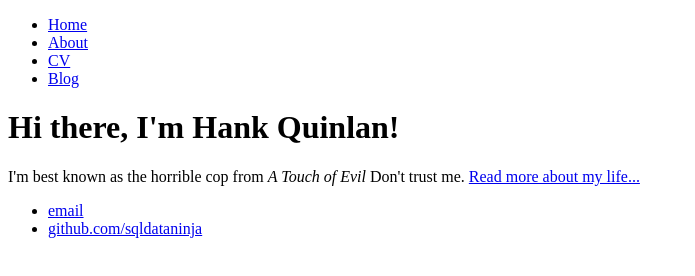
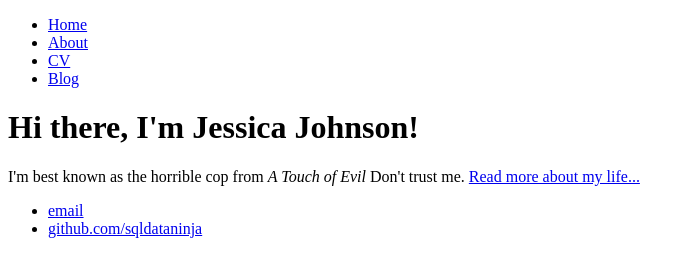
Before and after one commit to sqldataninja-gh-pages/old-portfolio, a plain HTML site: page index.html in a window 1280 px wide. Shown: the whole page, without its empty margins (0-695 px from the left). Drawn offline with Linux system fonts and the light colour scheme.

Commit message:
Index change

```diff
--- a/index.html
+++ b/index.html
@@ -14,7 +14,7 @@
 		</nav>
 		<div class="container">
     		<div class="blurb">
-        		<h1>Hi there, I'm Hank Quinlan!</h1>
+        		<h1>Hi there, I'm Jessica Johnson!</h1>
 				<p>I'm best known as the horrible cop from <em>A Touch of Evil</em> Don't trust me. <a href="/about">Read more about my life...</a></p>
     		</div><!-- /.blurb -->
 		</div><!-- /.container -->
```
